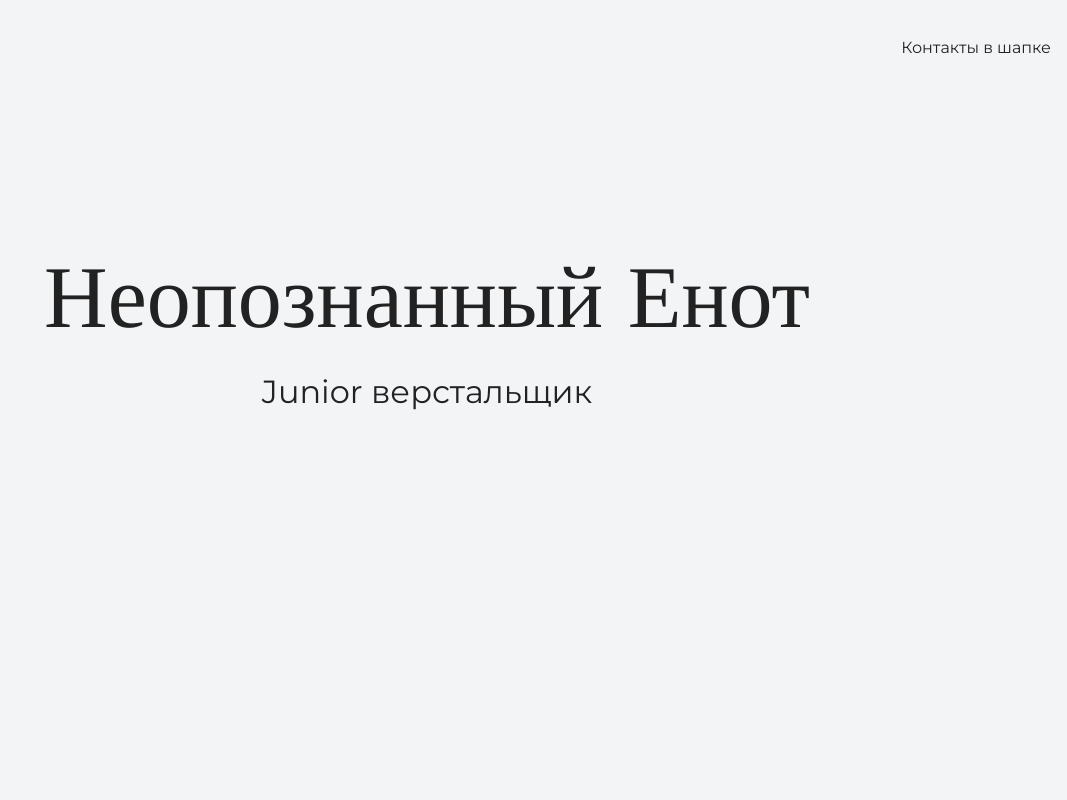
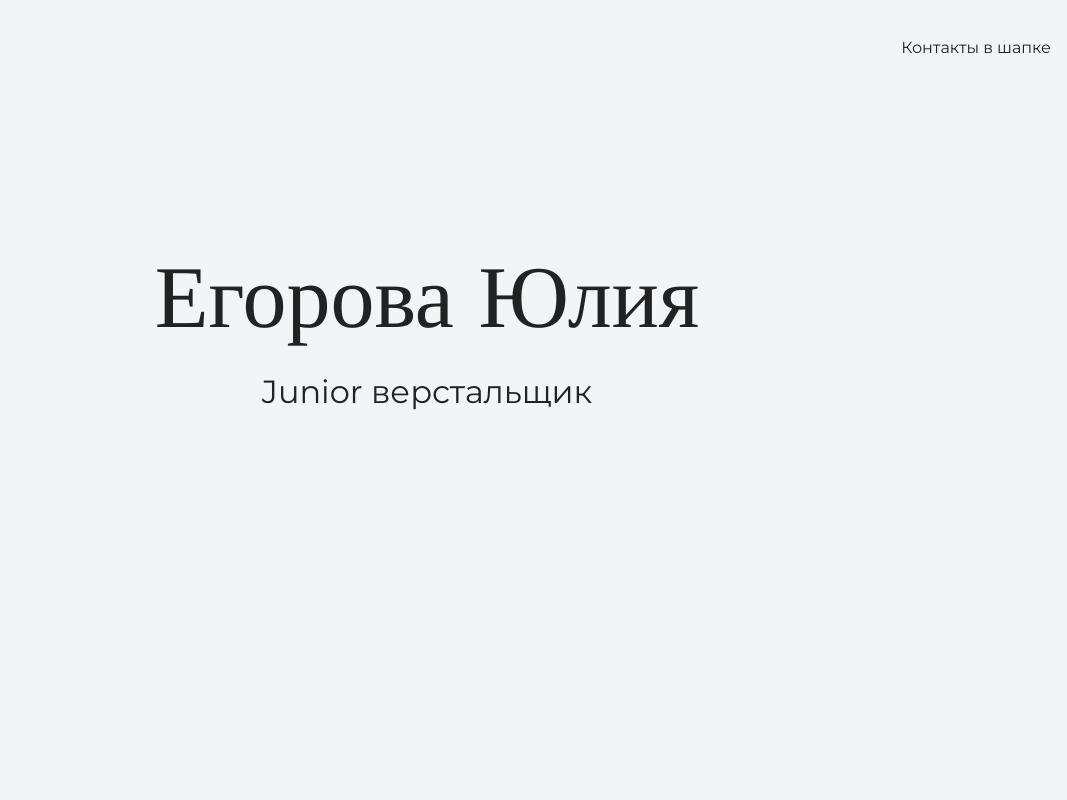
Before and after one commit to YuliaEgorova88/MySite_HTML_Academy, a plain HTML site: page index.html in a window 1280 px wide. Shown: the top 800 px of the page, without its empty margins (213-1280 px from the left). Drawn offline with nearby package versions, Linux system fonts and the light colour scheme.

Commit message:
Меняем текст на главной странице

```diff
--- a/index.html
+++ b/index.html
@@ -18,7 +18,7 @@
 
     <section class="hero-image">
         <div class="container">
-            <h1 class="heading">Неопознанный Енот</h1>
+            <h1 class="heading">Егорова Юлия</h1>
             <p>Junior верстальщик</p>
         </div>
     </section>
```
